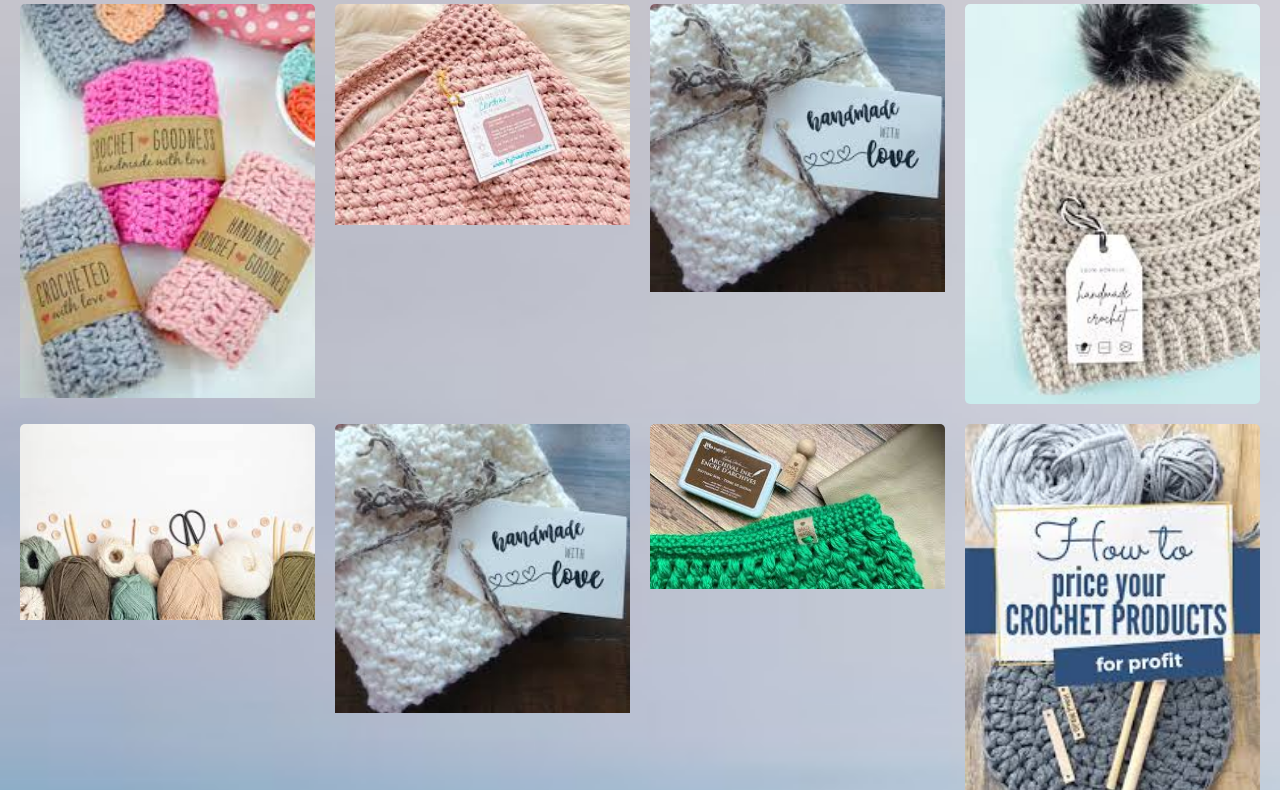
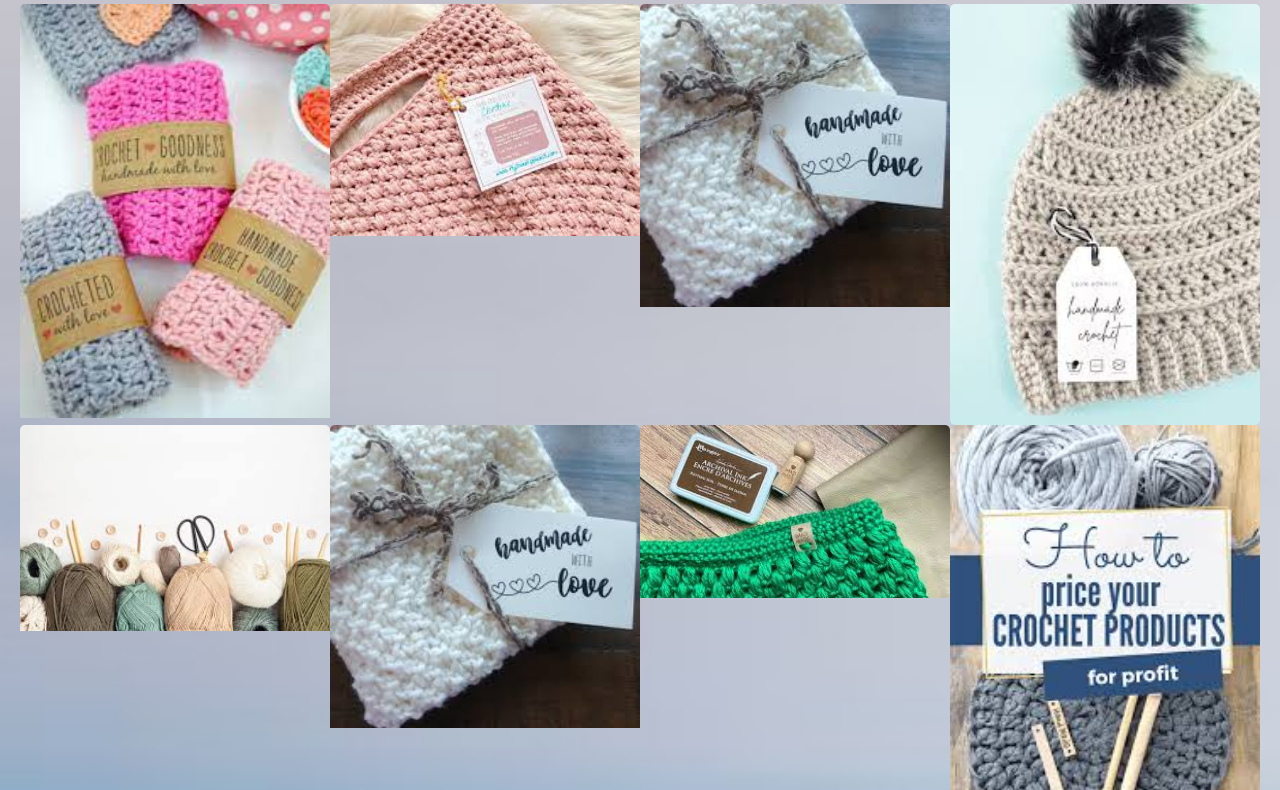
Before and after one commit to Lukeul1/e-commerce, a plain HTML site: page collection.html in a window 1280 px wide. Shown: the part 319-1109 px from the top of the page. Drawn offline with nearby package versions, Linux system fonts and the light colour scheme.

Commit message:
Nearly finished

```diff
--- a/styles.css
+++ b/styles.css
@@ -63,7 +63,11 @@ nav ul li {
 
 /* Main Styles */
 main {
+    min-height: calc(100vh - 260px); /* Adjust the value as needed */
     padding: 20px;
+    display: flex;
+    flex-direction: column;
+    justify-content: center;
 }
 
 /* Footer Styles */
@@ -104,6 +108,7 @@ footer {
     max-width: 100%;
     resize: vertical;
     box-sizing: border-box;
+    height: 150px; /* Increase the height as needed */
 }
 
 .contact-form button {
@@ -198,10 +203,11 @@ footer {
 margin: 0 auto;
 padding: 20px;
 }
+
 #image-container {
 display: grid;
-            grid-template-columns: repeat(4, 1fr); /* Adjust the number of columns as needed */
-            grid-gap: 20px; /* Adjust the gap between images */
+grid-template-columns: repeat(4, 1fr); /* Adjust the number of columns as needed /
+grid-gap: 20px; / Adjust the gap between images */
 }
 
 .image-wrapper {
```
Also changed, not shown: images/logo.png. Lines whose indentation alone changed are shown as unchanged.
